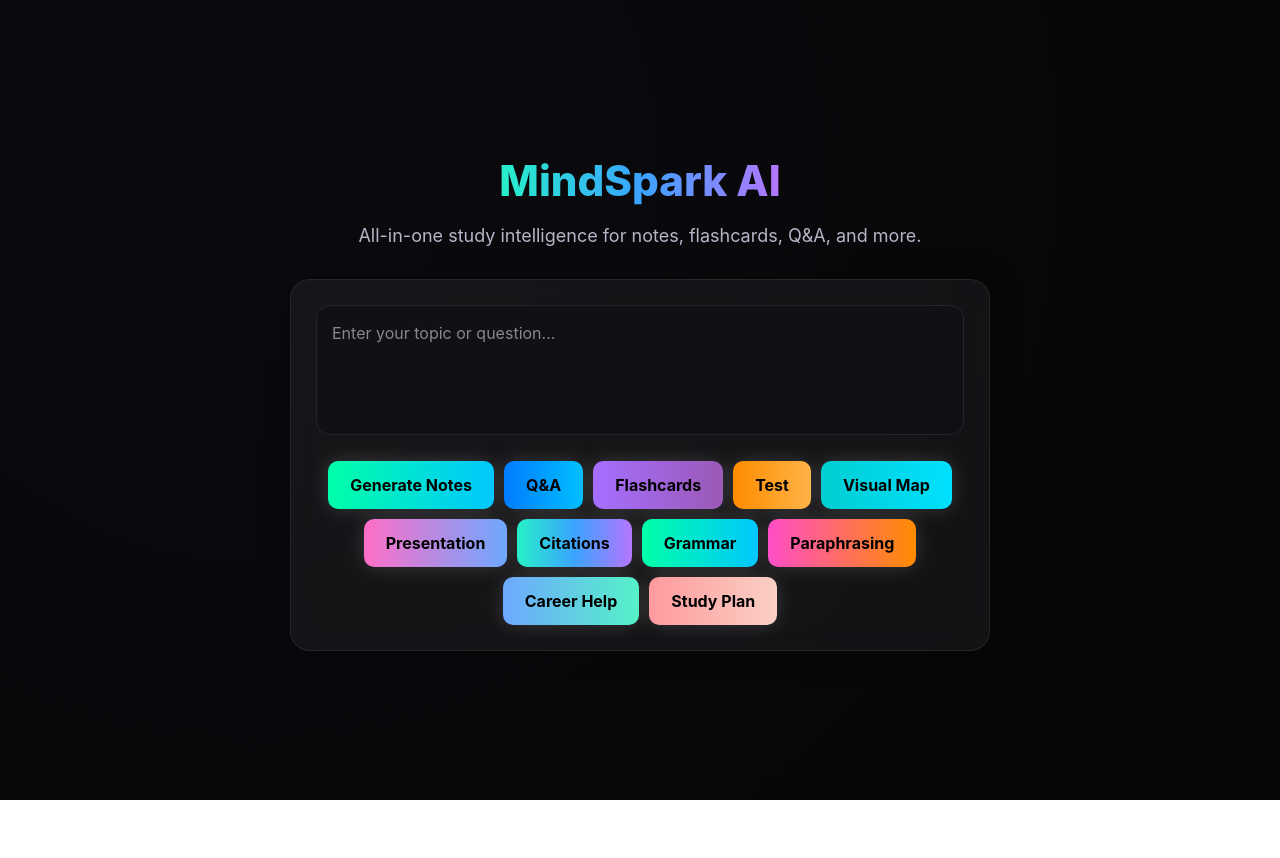
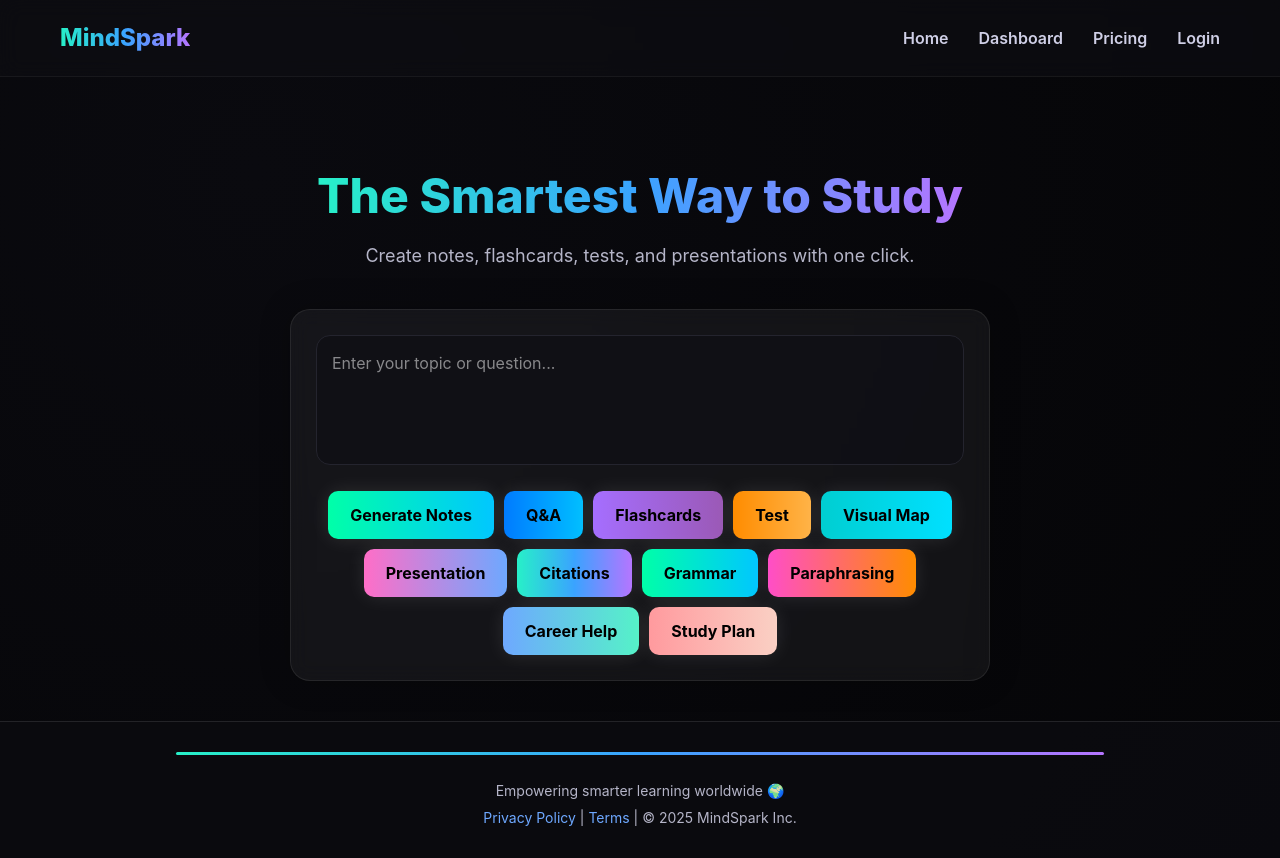
Before and after one commit to hamza07ejaz/MindSpark, a Next.js app: page / in a window 1280 px wide. Before the commit the page ends 800 px from the top, so only its background shows below. Built offline with nearby package versions, Linux system fonts and the light colour scheme.

Commit message:
Added premium navigation bar and footer to main page with full glassmorphism redesign

```diff
--- a/app/page.tsx
+++ b/app/page.tsx
@@ -10,7 +10,6 @@ export default function Home() {
     if (!input.trim()) return;
     setLoading(true);
     setNotes("");
-
     try {
       const res = await fetch("/api/generate", {
         method: "POST",
@@ -29,32 +28,96 @@ export default function Home() {
   return (
     <main
       style={{
-        background: "radial-gradient(circle at 20% 20%, #0b0b0f, #050507)",
+        background: "radial-gradient(circle at 20% 20%, #0a0a0f, #050507)",
         minHeight: "100vh",
         color: "#fff",
+        fontFamily: "Inter, sans-serif",
+        display: "flex",
+        flexDirection: "column",
+        justifyContent: "space-between",
+      }}
+    >
+      {/* ---- NAVBAR ---- */}
+      <header
+        style={{
+          position: "fixed",
+          top: 0,
+          width: "100%",
+          display: "flex",
+          justifyContent: "space-between",
+          alignItems: "center",
+          padding: "20px 60px",
+          backdropFilter: "blur(10px)",
+          background: "rgba(15,15,20,0.55)",
+          borderBottom: "1px solid rgba(255,255,255,0.05)",
+          zIndex: 1000,
+        }}
+      >
+        <h2
+          style={{
+            fontWeight: 800,
+            fontSize: "24px",
+            background: "linear-gradient(90deg,#27f0c8,#3aa3ff,#b575ff)",
+            WebkitBackgroundClip: "text",
+            color: "transparent",
+            cursor: "pointer",
+          }}
+          onClick={() => (window.location.href = "/")}
+        >
+          MindSpark
+        </h2>
+
+        <nav style={{ display: "flex", gap: "30px" }}>
+          {["Home", "Dashboard", "Pricing", "Login"].map((item) => (
+            <p
+              key={item}
+              onClick={() =>
+                (window.location.href =
+                  item === "Home"
+                    ? "/"
+                    : "/" + item.toLowerCase())
+              }
+              style={{
+                cursor: "pointer",
+                fontWeight: 600,
+                color: "#cfcfe6",
+                transition: "0.2s",
+              }}
+              onMouseOver={(e) => (e.currentTarget.style.color = "#fff")}
+              onMouseOut={(e) => (e.currentTarget.style.color = "#cfcfe6")}
+            >
+              {item}
+            </p>
+          ))}
+        </nav>
+      </header>
+
+      {/* ---- HERO / TOOL ---- */}
+      <section
+        style={{
+          marginTop: "120px",
           display: "flex",
           flexDirection: "column",
           alignItems: "center",
           justifyContent: "center",
+          textAlign: "center",
           padding: "40px 20px",
-        fontFamily: "Inter, sans-serif",
         }}
       >
         <h1
           style={{
-          fontSize: "42px",
-          background: "linear-gradient(90deg, #27f0c8, #3aa3ff, #b575ff)",
+            fontSize: "48px",
+            background: "linear-gradient(90deg,#27f0c8,#3aa3ff,#b575ff)",
             WebkitBackgroundClip: "text",
             color: "transparent",
-          fontWeight: "800",
+            fontWeight: 800,
             marginBottom: "10px",
           }}
         >
-        MindSpark AI
+          The Smartest Way to Study
         </h1>
-
-      <p style={{ color: "#b5b5c8", marginBottom: "30px", fontSize: "18px" }}>
-        All-in-one study intelligence for notes, flashcards, Q&A, and more.
+        <p style={{ color: "#b5b5c8", fontSize: "18px", marginBottom: "40px" }}>
+          Create notes, flashcards, tests, and presentations with one click.
         </p>
 
         <div
@@ -65,7 +128,7 @@ export default function Home() {
             borderRadius: "20px",
             padding: "25px",
             maxWidth: "700px",
-          width: "100%",
+            width: "90%",
             boxShadow: "0 0 30px rgba(0,0,0,0.25)",
           }}
         >
@@ -123,15 +186,17 @@ export default function Home() {
                   padding: "12px 22px",
                   borderRadius: "10px",
                   border: "none",
-                fontWeight: "700",
+                  fontWeight: 700,
                   cursor: "pointer",
-                boxShadow: "0 0 20px rgba(255,255,255,0.15)",
+                  boxShadow: "0 0 20px rgba(255,255,255,0.1)",
                   transition: "all 0.25s ease",
                 }}
                 onMouseOver={(e) => (e.currentTarget.style.transform = "scale(1.05)")}
                 onMouseOut={(e) => (e.currentTarget.style.transform = "scale(1)")}
               >
-              {loading && btn.name === "Generate Notes" ? "Loading..." : btn.name}
+                {loading && btn.name === "Generate Notes"
+                  ? "Loading..."
+                  : btn.name}
               </button>
             ))}
           </div>
@@ -172,6 +237,43 @@ export default function Home() {
             />
           </div>
         )}
+      </section>
+
+      {/* ---- FOOTER ---- */}
+      <footer
+        style={{
+          borderTop: "1px solid rgba(255,255,255,0.1)",
+          padding: "30px 60px",
+          textAlign: "center",
+          color: "#b5b5c8",
+          fontSize: "14px",
+          background: "rgba(10,10,15,0.9)",
+        }}
+      >
+        <div
+          style={{
+            height: "3px",
+            background:
+              "linear-gradient(90deg,#27f0c8,#3aa3ff,#b575ff)",
+            borderRadius: "999px",
+            width: "80%",
+            margin: "0 auto 25px auto",
+          }}
+        />
+        <p style={{ marginBottom: "6px" }}>
+          Empowering smarter learning worldwide 🌍
+        </p>
+        <p>
+          <a href="/privacy" style={{ color: "#6ea8ff", textDecoration: "none" }}>
+            Privacy Policy
+          </a>{" "}
+          |{" "}
+          <a href="/terms" style={{ color: "#6ea8ff", textDecoration: "none" }}>
+            Terms
+          </a>{" "}
+          | © {new Date().getFullYear()} MindSpark Inc.
+        </p>
+      </footer>
     </main>
   );
 }
```
Lines whose indentation alone changed are shown as unchanged.
